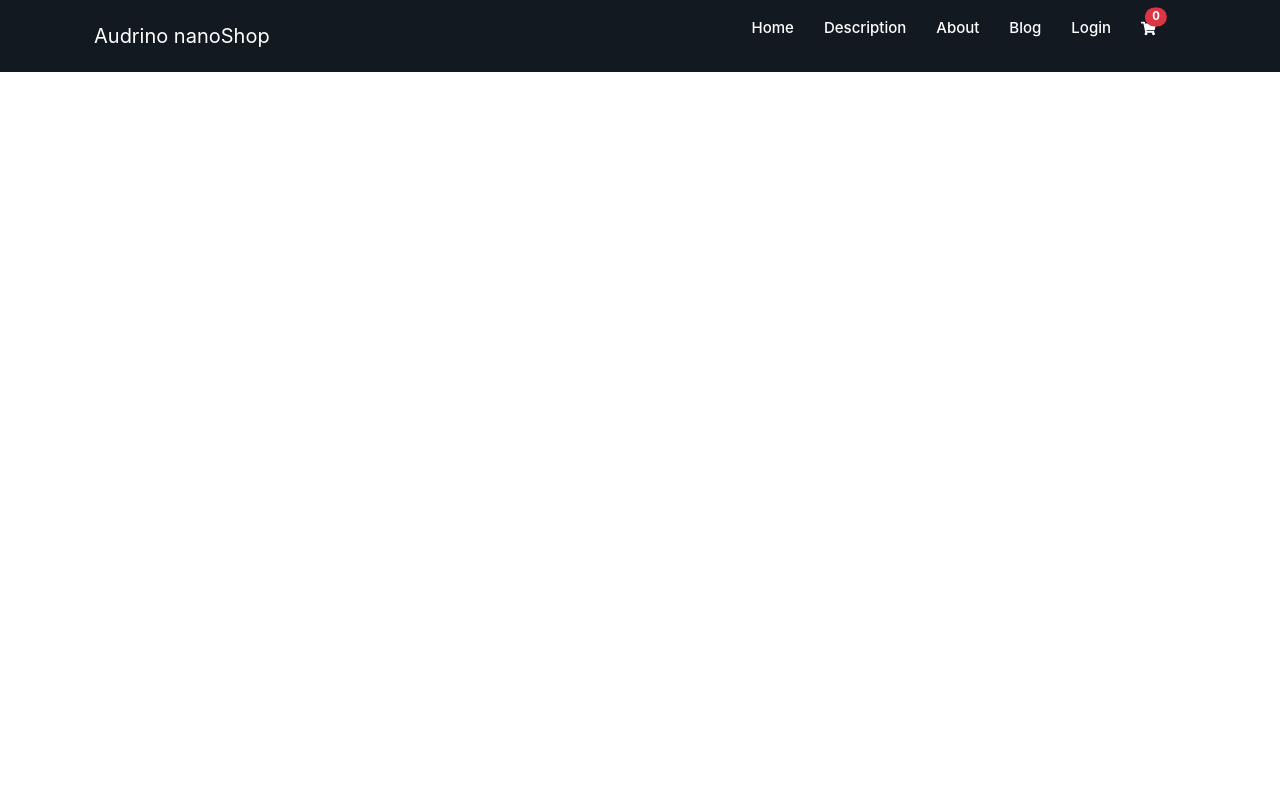
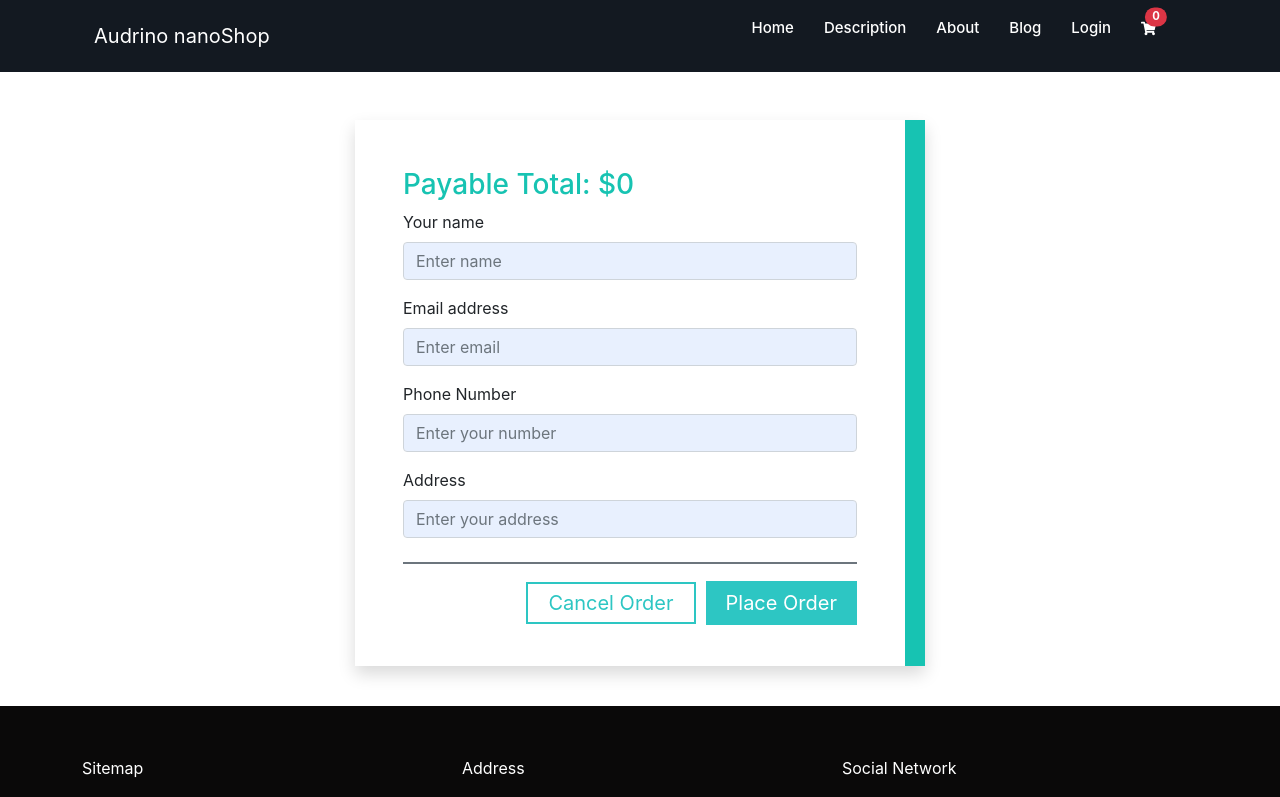
Before and after one commit to shariarhossain17/Job-project, a React (Create React App) app: page /shipping in a window 1280 px wide. Shown: the top 797 px of the page. Built offline with nearby package versions, Linux system fonts and the light colour scheme; no server answers.

Commit message:
shipping page

```diff
--- /dev/null
+++ b/src/Components/Css/Detail.css
@@ -0,0 +1,21 @@
+.decrease {
+  border: 1px solid darkgray;
+  padding: 0 10px;
+}
+.decrese-btn {
+  color: gray;
+}
+.increase-btn {
+  color: gray;
+}
+.input-type {
+  height: 26px;
+  width: 60px;
+  outline: none;
+  border: 1px solid darkgray;
+  text-align: center;
+  font-weight: 500;
+  padding: 0px 18px;
+  font-size: 18px;
+  color: black;
+}
--- /dev/null
+++ b/src/Components/Css/Shipping.css
@@ -0,0 +1,17 @@
+.order-btn {
+  background-color: #2dc6c3;
+  color: #fff;
+  font-size: 20px;
+  font-weight: 400;
+  text-transform: capitalize;
+  padding: 10px 20px;
+}
+.cancel-btn {
+  border: 2px solid #2dc6c3;
+  color: #2dc6c3;
+  font-size: 20px;
+  font-weight: 400;
+  text-transform: capitalize;
+  padding: 7px 20px;
+  margin-right: 10px;
+}
--- a/src/Components/Pages/Details.js
+++ b/src/Components/Pages/Details.js
@@ -1,44 +1,63 @@
 import { useState } from "react";
 import { Card } from "react-bootstrap";
-import { useParams } from "react-router-dom";
+import { FaMinus, FaPlus } from "react-icons/fa";
+import { Link, useParams } from "react-router-dom";
 import "swiper/css";
 import "swiper/css/effect-creative";
 import useCart from "../../Hooks/useCart";
-import { addToStorage } from "../../Utilities/AddTodb";
+import { addToPrice, addToPriceDecrease, addToStorage, addToStorageDecrease } from "../../Utilities/AddTodb";
+import "../Css/Detail.css";
 import data from "../data";
 import Fotter from "../Shared/Fotter";
 import Header from "../Shared/Header";
 
 const Details = () => {
-  const [cart,setCart] = useCart();
-  console.log(cart);
-
-
+  const [cart, setCart] = useCart();
   const { id } = useParams();
   const product = data.find((p) => p.id == id);
-  const [reload,setReload] = useState(false)
+  const [reload, setReload] = useState(false);
+  const [inputeValue,setInputValue] = useState(0)
 
   const addToCart = () => {
+    let newProduct = [];
+    const exist = cart.find((c) => c.id == product.id);
 
-    let newProduct = []
-    const exist = cart.find(c => c.id == product.id)
-    console.log(exist);
+    if (!exist) {
+      product.quantity = 1;
+      newProduct = [...cart, product];
+    } else {
+      const rest = cart.filter((c) => cart.id != product.id);
+      exist.quantity = exist.quantity + 1;
+      newProduct = [...rest, exist];
+    }
+    setInputValue(inputeValue + 1)
 
-    if(!exist){
+    addToStorage(product.id);
+    addToPrice(product.id, product.price);
+    setCart(newProduct);
+    setReload(!reload);
+  };
+  const addToDecrease = () => {
+    let newProduct = [];
+    const exist = cart.find((c) => c.id == product.id);
+
+    if (!exist) {
       product.quantity = 1;
-      newProduct = [...cart,product]
+      newProduct = [...cart, product];
+    } else {
+      const rest = cart.filter((c) => cart.id != product.id);
+      exist.quantity = exist.quantity - 1;
+      newProduct = [...rest, exist];
     }
-    else{
-      const rest = cart.filter(c => cart.id != product.id)
-      exist.quantity = exist.quantity + 1;
-      newProduct = [...rest,exist]
-    }
+   if(inputeValue > 0){
+    setInputValue(inputeValue - 1)
+   }
 
-    addToStorage(product.id)
-    setCart(newProduct)
-    setReload(!reload)
-
-}
+    addToStorageDecrease(product.id);
+    addToPriceDecrease(product.id, product.price);
+    setCart(newProduct);
+    setReload(!reload);
+  };
 
   return (
     <div>
@@ -59,9 +78,23 @@ const Details = () => {
                 <Card.Title className="mb-4">{product.name}</Card.Title>
                 <Card.Text>
                   <h4 className="mb-4">${product.price}</h4>
-                  <h5>Cart:</h5>
+                  <div className="d-flex align-items-center">
+                  <div onClick={addToDecrease}  className="decrease">
+                  <FaMinus className="decrese-btn"></FaMinus>
+                  </div>
+                    <input   className="input-type" readOnly type="text" min={0} placeholder={inputeValue}/>
+
+                    <div onClick={addToCart} className="decrease">
+                    <FaPlus  className="increase-btn"></FaPlus>
+                    </div>
+
+                  </div>
                 </Card.Text>
-                <button className="btn-style" onClick={addToCart}>Add To Cart</button>
+               <Link to='/shipping'>
+               <button className="btn-style" >
+                  Go To Cart
+                </button>
+               </Link>
               </Card.Body>
             </Card>
           </div>
--- a/src/Components/Pages/Shipping.js
+++ b/src/Components/Pages/Shipping.js
@@ -1,18 +1,137 @@
-import { getProduct } from "../../Utilities/AddTodb";
-import data from "../data";
+import { useEffect, useState } from "react";
+import { Form } from "react-bootstrap";
+import { getTotalPrice } from "../../Utilities/AddTodb";
+import '../Css/Shipping.css';
+import Fotter from "../Shared/Fotter";
 import Header from "../Shared/Header";
+import Title from "../Shared/Title";
 
 const Shipping = () => {
-    const shippingData = Object.entries(getProduct())
-    // const shippingId = shippingData[0][0];
-    const orderData = data.find(d => d.id)
-    console.log(orderData);
-    return (
-        <div>
-            <Header></Header>
+  const [information, setInformation] = useState({
+    name: "",
+    email: "",
+    number: "",
+    address: "",
+  });
+  const [error, setError] = useState({
+    name: "",
+    email: "",
+    number: "",
+    address:"",
+    otherError: "",
+  });
 
+  const [price,setPrice] = useState(0)
+
+  let shippingData = Object.values(getTotalPrice())
+
+  useEffect(()=>{
+    function calculation(shipping){
+      let sum = 0;
+      for (let i = 0; i < shipping.length; i++) {
+        const element = shipping[i];
+        sum+= element
+
+      }
+      setPrice(sum)
+    }
+    calculation(shippingData);
+  },[shippingData])
+
+  const handleNameForm = (event) => {
+    setInformation({ ...information, name: event.target.value });
+  };
+  const handleNumberForm = (event) => {
+    setInformation({ ...information, number: event.target.value });
+  };
+  const handleaddressform = (event) => {
+    setInformation({ ...information, address: event.target.value });
+  };
+  const handleEmailForm = (event) => {
+    const regex = /.+@[^@]+\.[^@]{2,}$/.test(event.target.value);
+    if (regex) {
+      setInformation({ ...information, email: event.target.value });
+      setError({ ...error, email: "" });
+    } else {
+      setError({ ...error, email: "invalid email" });
+      setInformation({ ...information, email: "" });
+    }
+  };
+
+  console.log(information);
+
+  const handleSubmit = () => {};
+  return (
+    <div>
+      <Title title="shipping"></Title>
+      <Header></Header>
+      <div className="container">
+        <div className="row">
+        <div className=" col-md-6 mx-auto form-style shadow p-5 mt-5">
+              <h3 className="text">Payable Total: ${price}</h3>
+              <Form onSubmit={handleSubmit}>
+                <Form.Group className="mb-3" controlId="formBasicEmail">
+                  <Form.Label>Your name</Form.Label>
+                  <Form.Control
+                    onChange={handleNameForm}
+                    type="text"
+                    placeholder="Enter name"
+                    required
+                  />
+                </Form.Group>
+                <Form.Group className="mb-3" controlId="formBasicEmail">
+                  <Form.Label>Email address</Form.Label>
+                  <Form.Control
+                    onChange={handleEmailForm}
+                    type="email"
+                    placeholder="Enter email"
+                    required
+                  />
+                  <Form.Text className="text-danger">{error.email}</Form.Text>
+                </Form.Group>
+                <Form.Group className="mb-3" controlId="formBasicEmail">
+                  <Form.Label>Phone Number</Form.Label>
+                  <Form.Control
+                    onChange={handleNumberForm}
+                    type="number"
+                    placeholder="Enter your number"
+                    required
+                  />
+                  <Form.Text className="text-danger">{error.number}</Form.Text>
+                </Form.Group>
+                <Form.Group className="mb-3" controlId="formBasicEmail">
+                  <Form.Label>Address</Form.Label>
+                  <Form.Control
+                    onChange={handleaddressform}
+                    type="text"
+                    placeholder="Enter your address"
+                    required
+                  />
+                  <Form.Text className="text-danger">{error.address}</Form.Text>
+                </Form.Group>
+
+
+                <Form.Text className="text-danger">
+                  {error.otherError}
+                </Form.Text>
+
+              </Form>
+              <div className="mt-4">
+                <div
+                  className="w-100"
+                  style={{ border: "1px solid #6c757d", height: "1px" }}
+                ></div>
+              </div>
+            <div className="text-end mt-4">
+             <span className="cancel-btn text-right ">Cancel Order</span>
+               <span className="order-btn text-right ">Place Order</span>
+            </div>
+            </div>
         </div>
-    );
+      </div>
+      <Fotter></Fotter>
+    </div>
+  );
 };
 
 export default Shipping;
--- a/src/Utilities/AddTodb.js
+++ b/src/Utilities/AddTodb.js
@@ -1,4 +1,4 @@
-const addToStorage = id => {
+const addToStorage = (id,price) => {
     let shoppingItem = {}
     const sortCart = localStorage.getItem("shopping-Cart")
     if(sortCart){
@@ -18,6 +18,71 @@ const addToStorage = id => {
     localStorage.setItem("shopping-Cart", JSON.stringify(shoppingItem))
 }
 
+// add decrease
+const addToStorageDecrease = (id) => {
+    let shoppingItem = {}
+    const sortCart = localStorage.getItem("shopping-Cart")
+    if(sortCart){
+        shoppingItem = JSON.parse(sortCart)
+    }
+
+    // decrease
+    const quantity = shoppingItem[id]
+    if(quantity > 0){
+        const newQuantity = quantity - 1;
+        shoppingItem[id] = newQuantity;
+    }
+    else{
+        shoppingItem[id] = 1;
+    }
+
+    localStorage.setItem("shopping-Cart", JSON.stringify(shoppingItem))
+}
+
+
+
+// add price
+const addToPrice = (id,price) => {
+    let shoppingItem = {}
+    const sortCart = localStorage.getItem("shopping-Cart")
+    if(sortCart){
+        shoppingItem = JSON.parse(sortCart)
+    }
+
+    // addedItem
+    const quantity = shoppingItem[id]
+    if(quantity){
+        const newQuantity = quantity * price;
+        shoppingItem[id] = newQuantity;
+    }
+    else{
+        shoppingItem[id] = 1;
+    }
+
+    localStorage.setItem("shopping-price", JSON.stringify(shoppingItem))
+}
+
+//  decrease price
+const addToPriceDecrease = (id,price) => {
+    let shoppingItem = {}
+    const sortCart = localStorage.getItem("shopping-Cart")
+    if(sortCart){
+        shoppingItem = JSON.parse(sortCart)
+    }
+
+    // addedItem
+    const quantity = shoppingItem[id]
+    if(quantity > 0){
+        const newQuantity = quantity * price;
+        shoppingItem[id] = newQuantity;
+    }
+    else{
+        shoppingItem[id] = price;
+    }
+
+    localStorage.setItem("shopping-price", JSON.stringify(shoppingItem))
+}
+
 
 // get item
 
@@ -30,9 +95,16 @@ const getProduct = () => {
     return shoppingItem
 
 }
-
-const removeItem = id =>{
+const getTotalPrice = () => {
+    let shoppingItem = {}
+    const sortCart = localStorage.getItem("shopping-price")
+    if(sortCart){
+        shoppingItem = JSON.parse(sortCart)
+    }
+    return shoppingItem
 
 }
 
-export { addToStorage, getProduct }
+
+
+export { addToStorage, getProduct, addToPrice, addToStorageDecrease, addToPriceDecrease, getTotalPrice }
```
